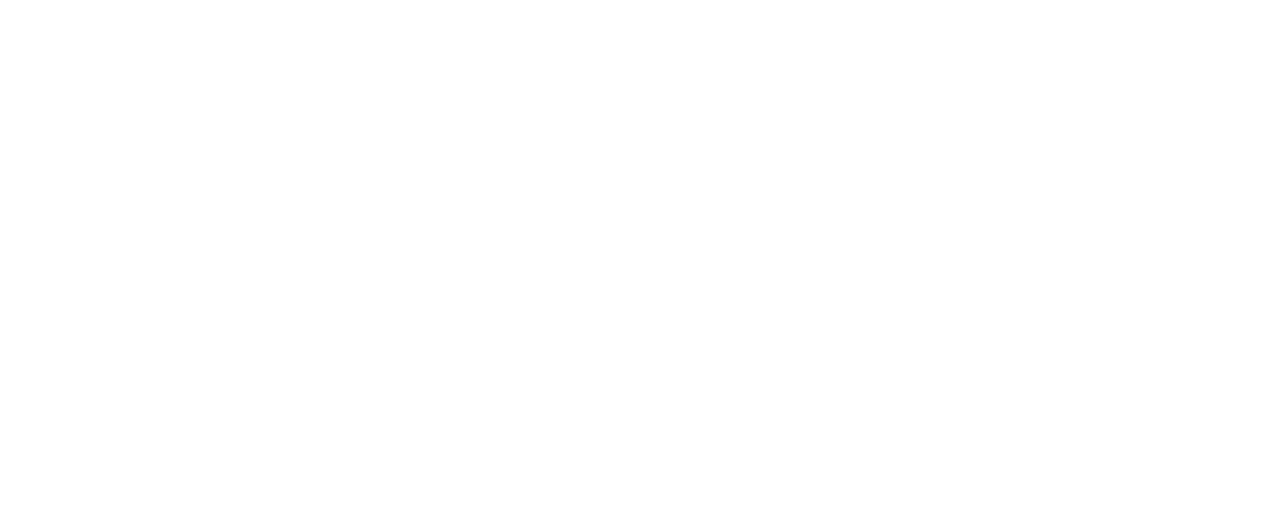
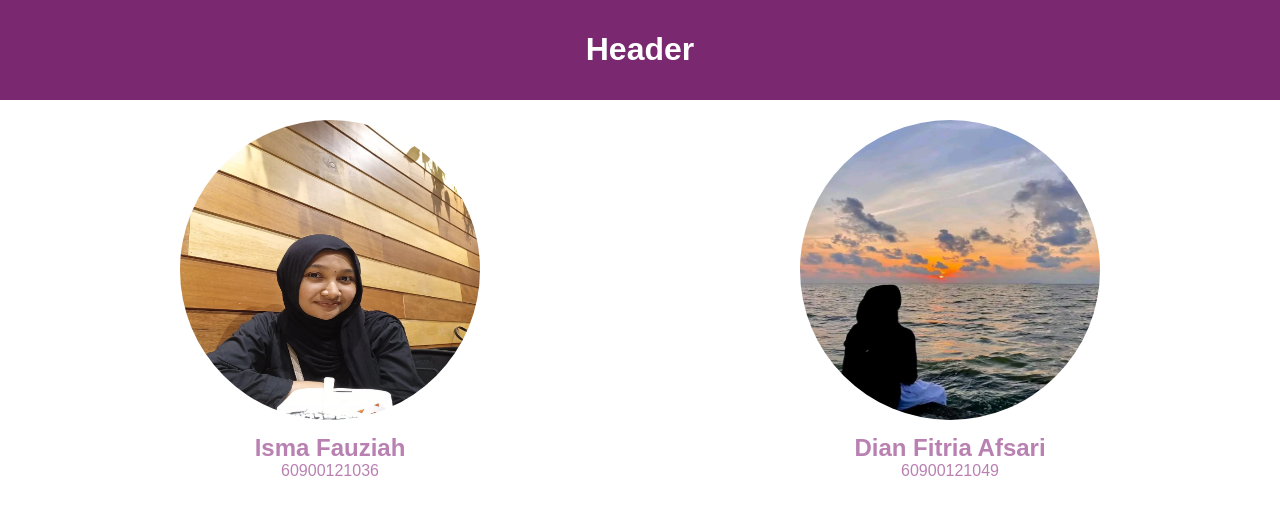
Before and after one commit to ismafauziah/laporan7kakas, a plain HTML site: page index.html in a window 1280 px wide. Drawn offline with Linux system fonts and the light colour scheme.

Commit message:
menambahkan file header

```diff
--- a/index.html
+++ b/index.html
@@ -2,10 +2,24 @@
 <html lang="en">
 <head>
     <meta charset="UTF-8">
-    <meta name="viewport" content="width=device-width, initial-scale=1.0">
-    <title>Document</title>
+    <link rel="stylesheet" href="style.css">
+    <title>About Us</title>
 </head>
 <body>
-
+    <header>
+        <h1>Header</h1>
+    </header>
+    <section class="founders">
+        <div class="founder">
+            <img src="iss.jpeg" alt="Founder 2">
+            <h2>Isma Fauziah</h2>
+            <p>60900121036</p>
+        </div>
+        <div class="founder">
+            <img src="defa.jpeg" alt="Founder 3">
+            <h2>Dian Fitria Afsari</h2>
+            <p>60900121049</p>
+        </div>
+    </section>
 </body>
 </html>
--- /dev/null
+++ b/style.css
@@ -0,0 +1,46 @@
+body {
+    font-family: Arial, sans-serif;
+    margin: 0;
+    padding: 0;
+}
+
+header {
+    background-color: rgb(122, 40, 112);
+    color: #fff;
+    text-align: center;
+    padding: 10px;
+}
+
+.founders {
+    display: flex;
+    justify-content: space-around;
+    align-items: center;
+    padding: 20px;
+}
+
+.founder {
+    text-align: center;
+}
+
+.founder img {
+    width: 300px;
+    height: 300px;
+    border-radius: 50%;
+    margin-bottom: 10px;
+    transition: transform 0.3s ease-in-out;
+}
+
+.founder img:hover {
+    transform: scale(1.1);
+}
+
+.founder h2,
+.founder p {
+    margin: 0;
+    color: rgb(185, 128, 178);
+}
+
+.founder:hover h2,
+.founder:hover p {
+    color: #fff;
+}
```
Also changed, not shown: defa.jpeg (added), iss.jpeg (added).
